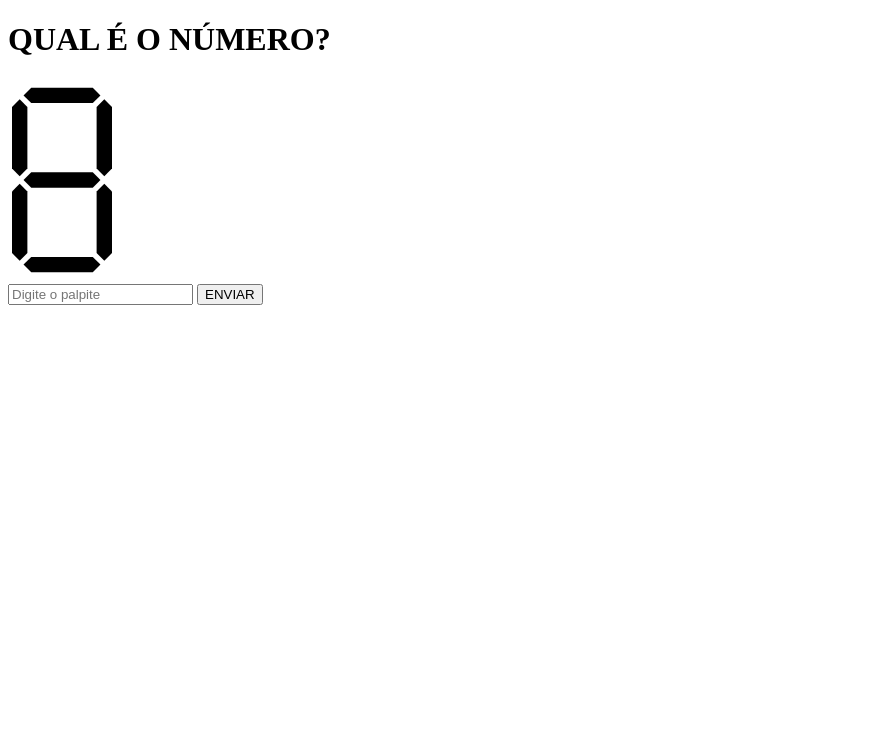
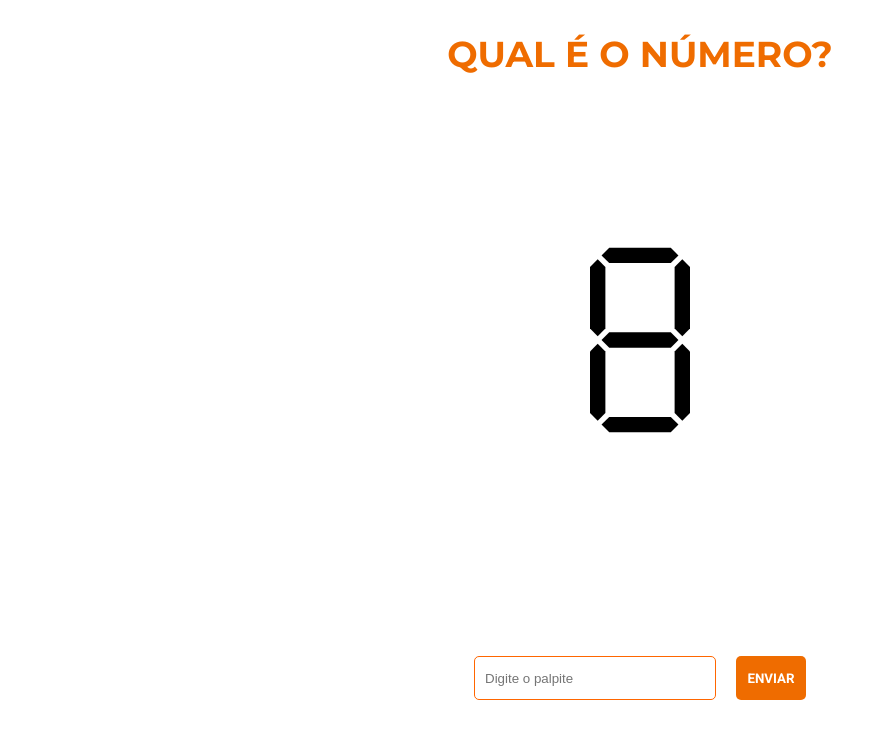
Before and after one commit to Thialves02/Studio-Sol, a plain HTML site: page index.html in a window 1280 px wide. Shown: the whole page, without its empty margins (0-886 px from the left). Drawn offline with Linux system fonts and the light colour scheme; no server answers.

Commit message:
feat: estilização do palpite e fontes

```diff
--- a/assets/css/index.css
+++ b/assets/css/index.css
@@ -1,14 +1,96 @@
-#seconds{
-    fill:#DDDDDD
+@import url('https://fonts.googleapis.com/css2?family=Lato&family=Montserrat:wght@400;700&family=Roboto:ital,wght@0,700;0,900;1,700;1,900&display=swap');
+
+#titulo{
+    font-family: 'Montserrat', sans-serif;
+    font-weight: bold;
+    font-size:36px;
+    color: rgba(239, 108, 0, 1);
+    text-align: center;
+}
+
+#infoPalpite {
+    position: absolute;
+    bottom:70%
+}
+
+#infoPalpite h2{
+    font-family: 'Montserrat', sans-serif;
+    font-weight: bold;
+    font-size:25px
+}
+
+main {
+    display: flex;
+    flex-direction: column;
+    justify-content: center;
+    align-items: center;
+}
+
+#svg-config{
+    display: none;
 }
 
 #novaPartida{
     display: none;
 }
 
-/* #numeros{
+#novaPartida,#containerPalpite button{
+    font-family: 'Roboto', sans-serif;
+    border-radius:5px;
+    border: none;
+    font-weight: bold;
+    color:#ffff;
+    cursor: pointer;
+}
+
+#novaPartida{
+    position: absolute;
+    bottom: 150px;
+    background-color:rgba(67, 72, 84, 1);
+    height:42px;
+    width:150px;
+    margin-bottom: 50px;
+}
+
+#containerPalpite{
     display: flex;
-} */
+    position: absolute;
+    bottom: 100px;
+}
+
+#containerPalpite input{
+    border: 1px solid #FF6600;
+    padding: 10px;
+    width: 220px;
+    height: 22px;
+    border-radius: 5px;
+    margin-right: 20px;
+    outline: none;
+}
+
+#containerPalpite input:disabled{
+    border: 1px solid #DDDDDD;
+}
+
+#containerPalpite button{
+    background-color: rgba(239, 108, 0, 1);
+    width: 70px;
+}
+
+#containerPalpite button:disabled{
+    background-color: #DDDDDD;
+    cursor:auto;
+}
+
+#numeros{
+    display: flex;
+    position: absolute;
+    bottom:45%
+}
+
+#numeros svg{
+    margin: 0 10px;
+}
 
 #numero_1,
 #numero_2{
```
